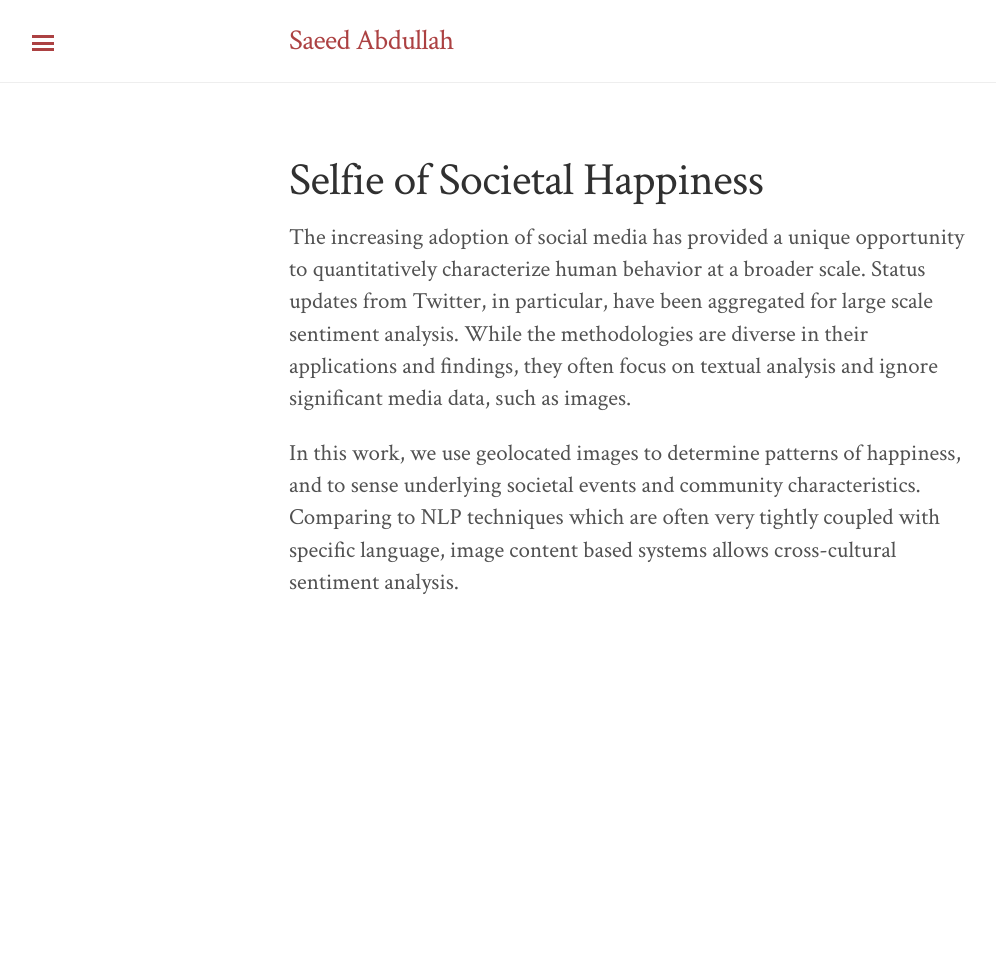
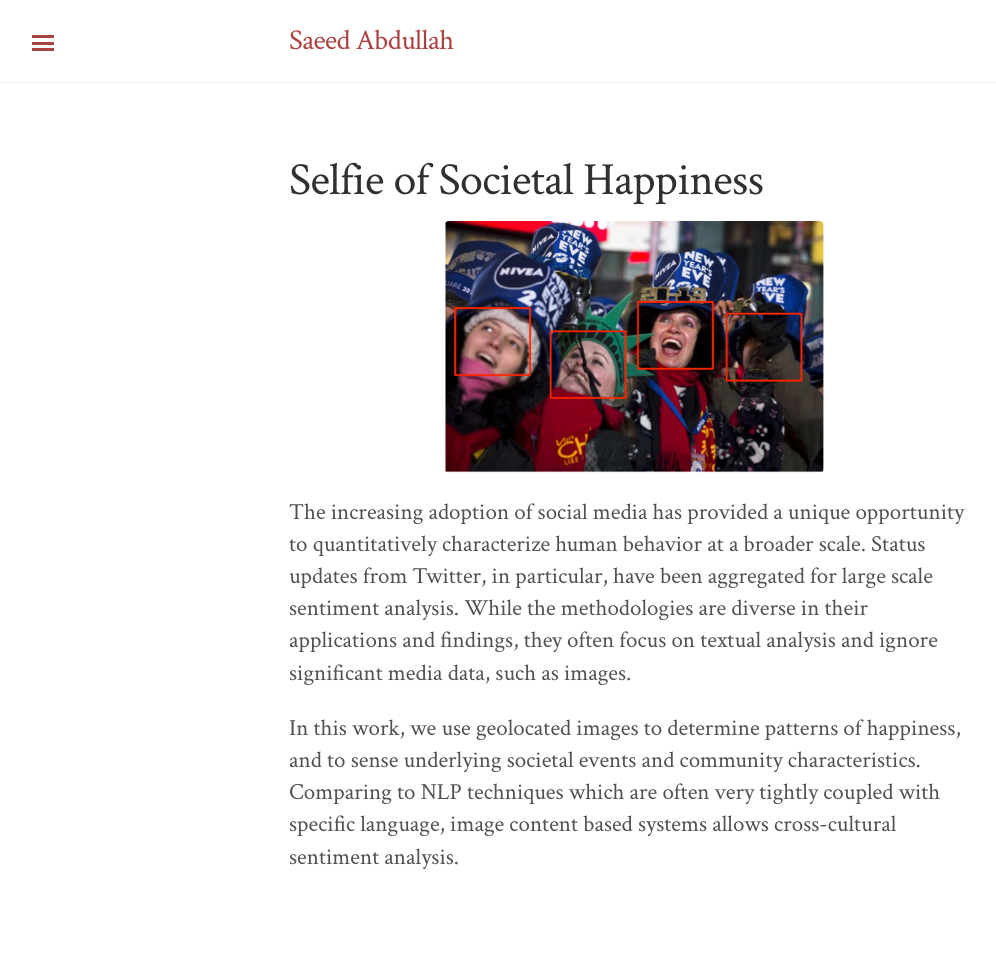
Before and after one commit to saeed-abdullah/saeed-abdullah.github.io, a Jekyll site: the page built from projects/sentiment-analysis-image.markdown, in a window 1280 px wide. Shown: the whole page, without its empty margins (6-1002 px from the left). Built offline with Jekyll 4.4.1, drawn with Linux system fonts in a browser that asks for light colours; Markdown is read by kramdown in place of the engine named in the settings; before the commit the page ends 900 px from its top, so only the background shows below that.

Commit message:
Adds image for twitter project.

```diff
--- a/projects/sentiment-analysis-image.markdown
+++ b/projects/sentiment-analysis-image.markdown
@@ -4,6 +4,12 @@ layout: page
 description: Using geo-located images for large scale sentiment analysis.
 project_status: current
 ---
+
+
+<div align="center">
+    <img src="/files/images/twitter-image.png" alt="Twitter New Year Eve image" width="55%"/>
+</div>
+
 
 The increasing adoption of social media has provided a unique opportunity to
 quantitatively characterize human behavior at a broader scale. Status updates
```
Also changed, not shown: files/images/twitter-image.png (added).
